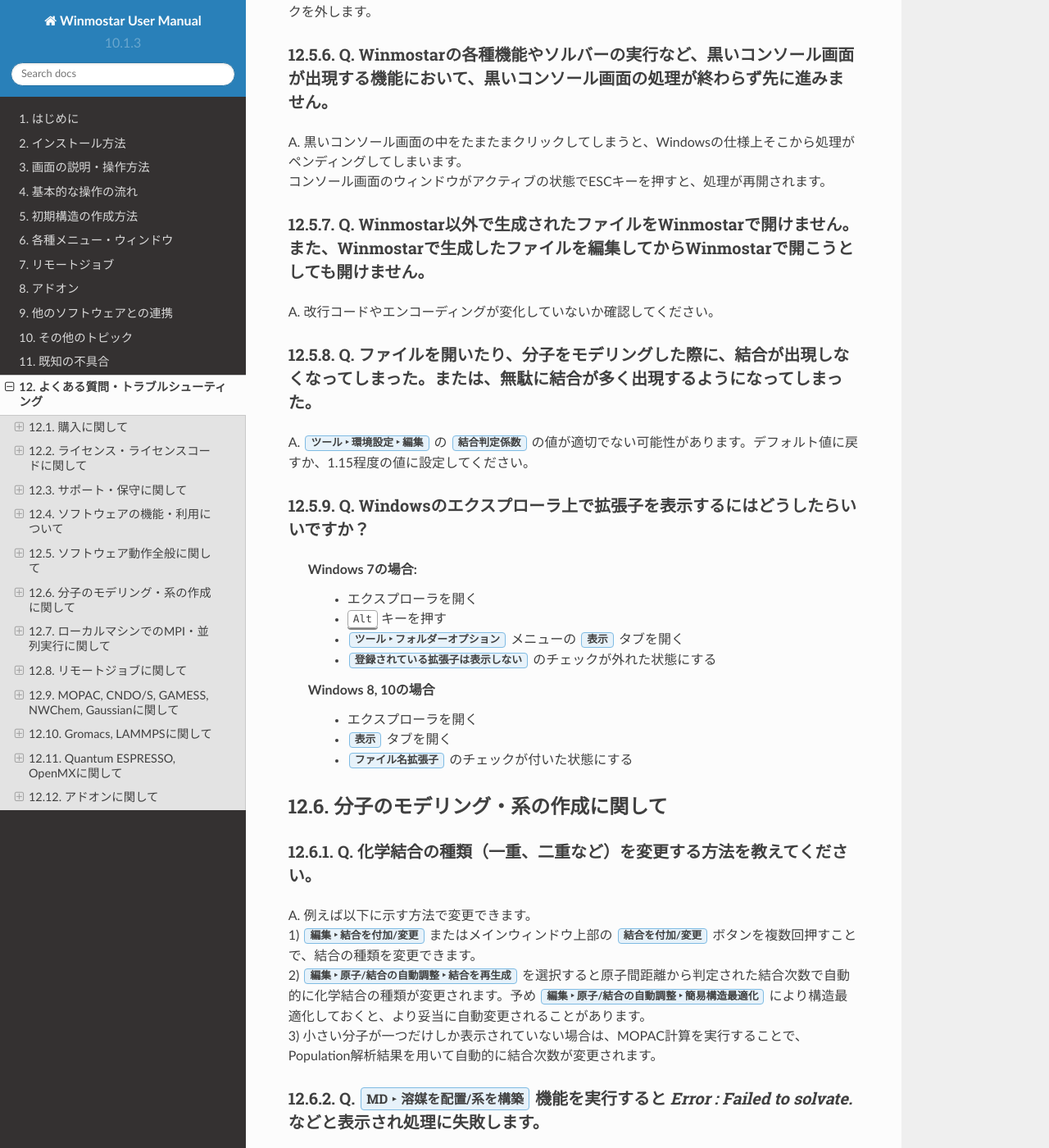
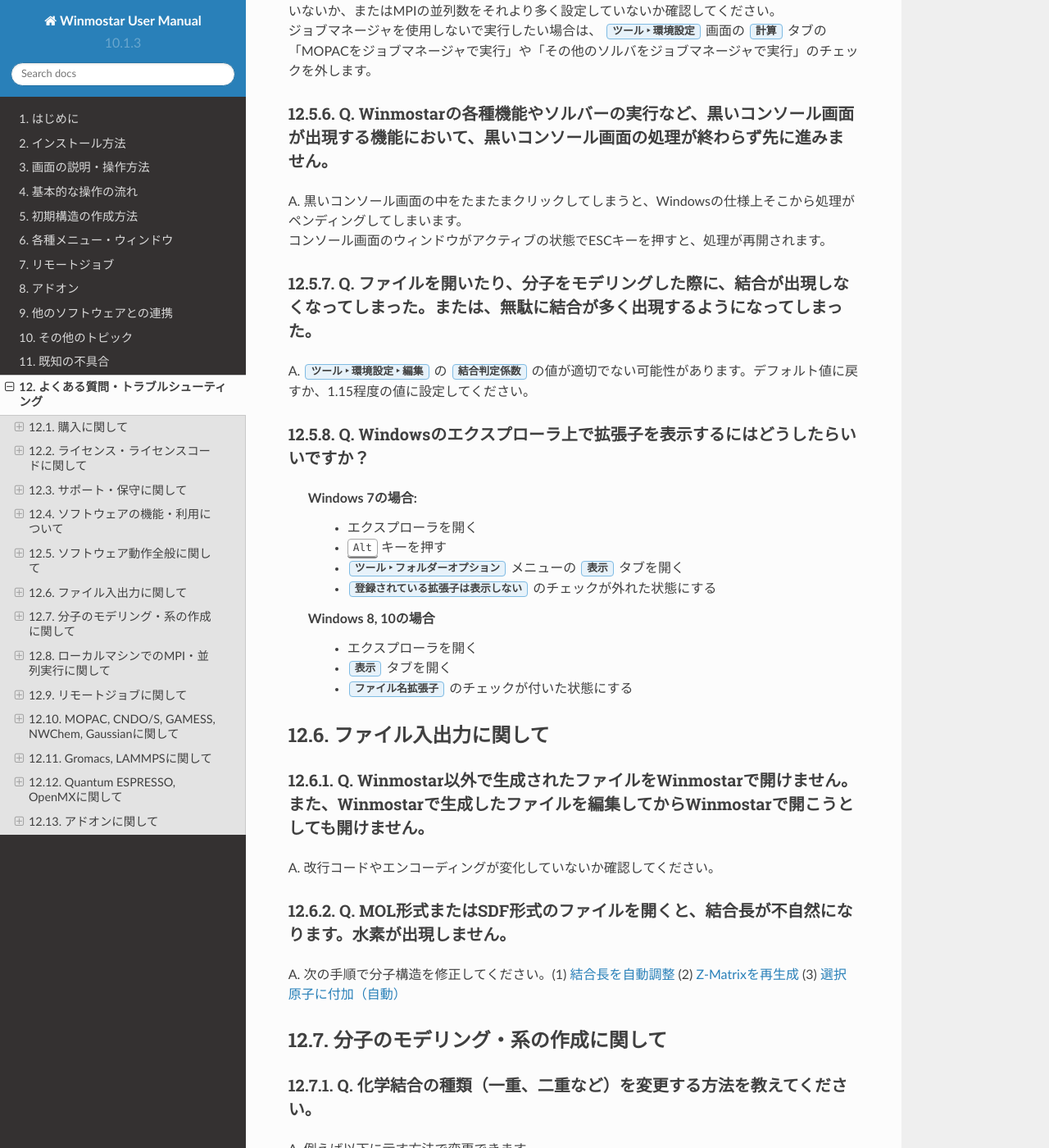
Before and after one commit to X-Ability/winmostar_doc, a Sphinx documentation site: the page built from source/faq/faq.rst, in a window 1280 px wide and 1400 px high, scrolled down 10101 px. Shown: the whole window at 82% size. Built offline with Sphinx 7.4.7 and the Read the Docs theme 2.0.0, drawn with Linux system fonts in a browser that asks for light colours; formulas are drawn with MathJax 3; pages that are not in the unit, such as notebooks, are missing from menus; some of the changed text lies outside the part shown.

Commit message:
SDF, MOLファイルの分子構造修正方法をFAQに追記, FAQにファイル入出力のsectionを追記

```diff
--- a/source/faq/faq.rst
+++ b/source/faq/faq.rst
@@ -265,6 +260,19 @@
       - エクスプローラを開く
       - :guilabel:`表示` タブを開く
       - :guilabel:`ファイル名拡張子` のチェックが付いた状態にする
+
+ファイル入出力に関して
+-----------------------------------------
+
+Q. Winmostar以外で生成されたファイルをWinmostarで開けません。また、Winmostarで生成したファイルを編集してからWinmostarで開こうとしても開けません。
+^^^^^^^^^^^^^^^^^^^^^^^^^^^^^^^^^^^^^^^^^^^^^^^^^^^^^^^^^^^^^^^^^^^^^^^^^^^^^^^^^^^^^^^^^^^^^^^^^^^^^^^^^^^^^^^^^^^^^^^^^^^^^^^^^^^^^^^^^^^^^^^^^^^^^^^^^^^^^^
+
+| A. 改行コードやエンコーディングが変化していないか確認してください。
+
+Q. MOL形式またはSDF形式のファイルを開くと、結合長が不自然になります。水素が出現しません。
+^^^^^^^^^^^^^^^^^^^^^^^^^^^^^^^^^^^^^^^^^^^^^^^^^^^^^^^^^^^^^^^^^^^^^^^^^^^^^^^^^^^^^^^^^^^^^^^^^^^^^^^^^^^^^^^^^^^^^^^^^^^^^^^^^^^^^^^^^^^^^^^^^^^^^^^^^^^^^^
+
+| A. 次の手順で分子構造を修正してください。(1)  :ref:`edit_auto_bondlength` (2) :ref:`edit_regenerate_zmat` (3) :ref:`edit_addh_auto`
 
 分子のモデリング・系の作成に関して
 -----------------------------------------
--- a/source/winmos/winmos_edit.rst
+++ b/source/winmos/winmos_edit.rst
@@ -158,6 +158,8 @@
 
    .. hint::
       :kbd:`Ctrl+H` でも操作できます。
+
+.. _edit_addh_auto:
 
 選択原子に付加（自動）
 ^^^^^^^^^^^^^^^^^^^^^^^^^^^^^^^^^^^^
@@ -375,6 +377,8 @@
 
       必要に応じて本機能と :ref:`edit_clean` を合わせてご使用ください。
 
+..  _edit_regenerate_zmat:
+
 Z-Matrixを再生成
 ^^^^^^^^^^^^^^^^^^^^^^^^^^^^^^^
    Z-Matrixを自動的に再生成します。接続原子も自動で設定されます。
```
Also changed, not shown: other parts of source/faq/faq.rst (+0 -5 lines), 1 other file.
